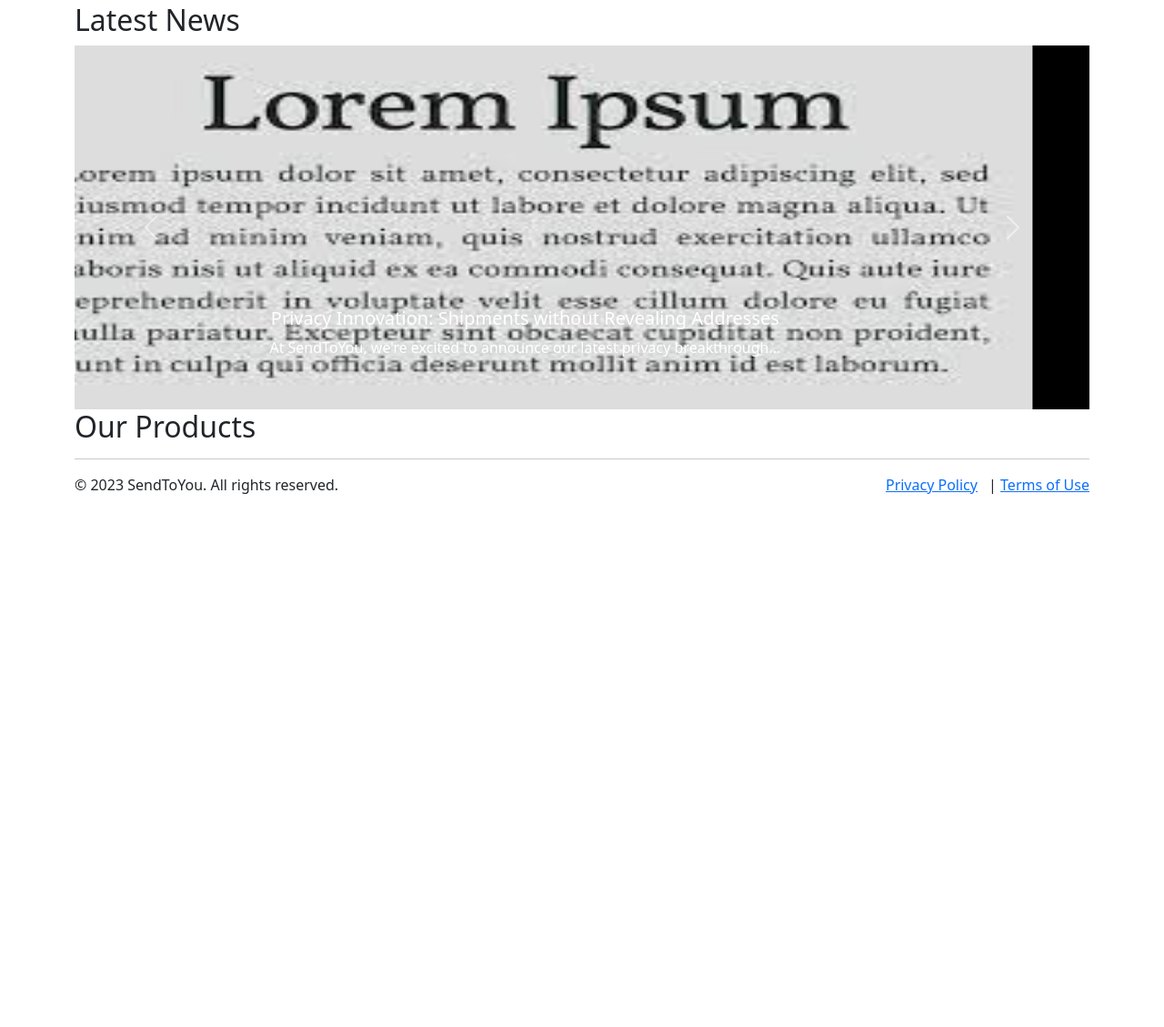
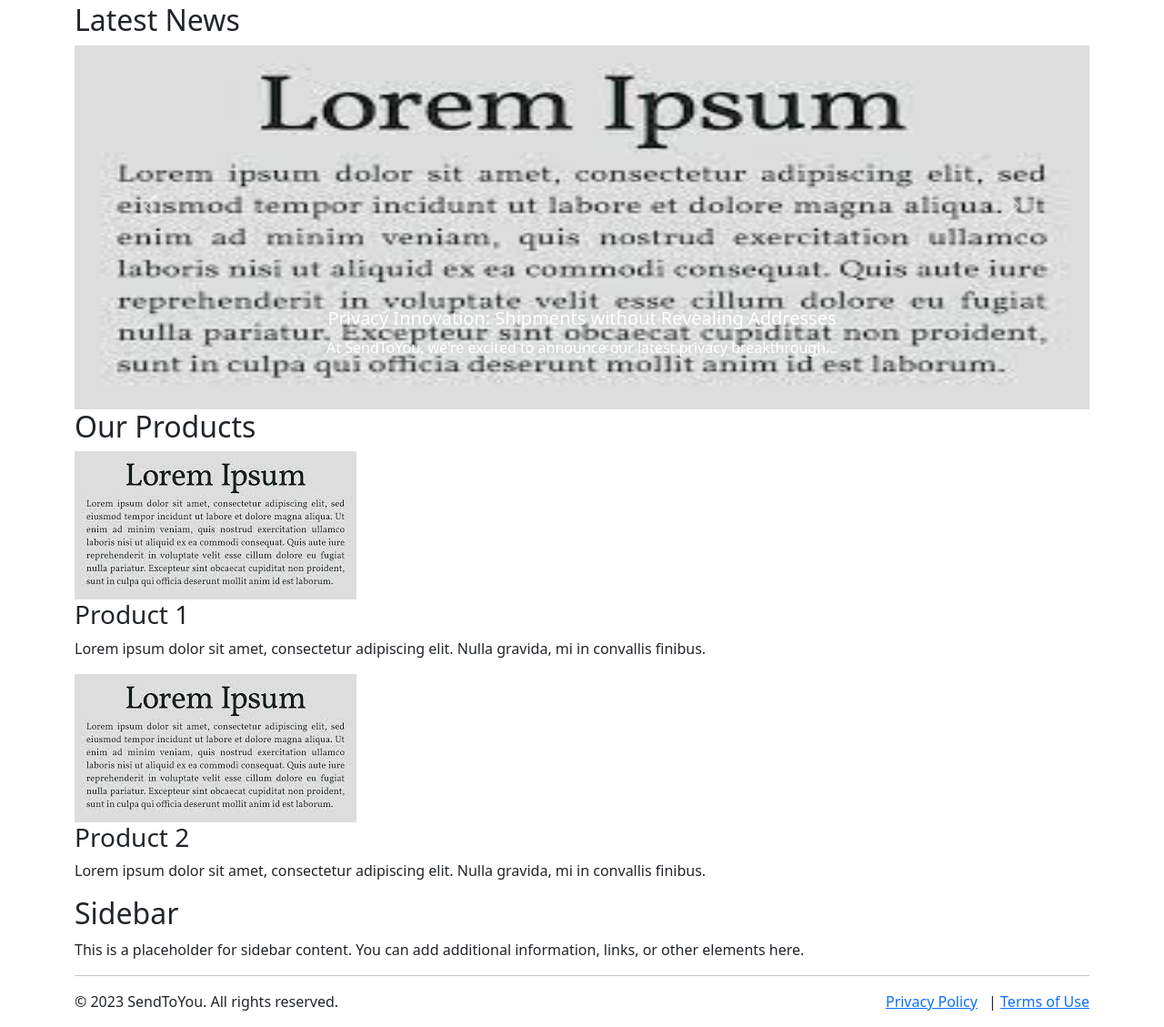
Before and after one commit to S4nxez/markup1stTerm, a plain HTML site: page index.html in a window 1280 px wide. Shown: the part 199-1328 px from the top of the page at 91% size. Before the commit the page ends 800 px from the top, so only its background shows below. Drawn offline with nearby package versions, Linux system fonts and the light colour scheme.

Commit message:
final commit several errors found

```diff
--- a/index.html
+++ b/index.html
@@ -48,8 +48,8 @@
     <!-- News Carousel -->
     <main class="container mt-3">
         <section id="news">
+            <div id="newsCarousel" class="carousel slide" data-bs-carousel="true">
             <h2>Latest News</h2>
-            <div id="newsCarousel" class="carousel slide" data-bs-ride="carousel">
                 <div class="carousel-inner">
                     <div class="carousel-item active">
                         <img src="images/news1.jpg" class="d-block w-100" alt="News Image 1">
@@ -66,7 +66,7 @@
                         </div>
                     </div>
                     <div class="carousel-item">
-                        <img src="images/news3.jpg" class="d-block w-100" alt="News Image 3">
+                        <img src="images/news1.jpg" class="d-block w-100" alt="News Image 3">
                         <div class="carousel-caption d-none d-md-block">
                             <h5>Featured Achievement: Reduction in Shipping Time</h5>
                             <p>We're thrilled to share our latest achievement: a noteworthy reduction...</p>
@@ -83,14 +83,28 @@
                 </button>
             </div>
         </section>
-        <!-- Our products-->
+        <!-- products-->
         <section id="products">
             <h2>Our Products</h2>
+            <div class="product">
+                <img src="images/news1.jpg" alt="Product 1">
+                <h3>Product 1</h3>
+                <p>Lorem ipsum dolor sit amet, consectetur adipiscing elit. Nulla gravida, mi in convallis finibus.</p>
+            </div>
+
+            <div class="product">
+                <img src="images/news1.jpg" alt="Product 2">
+                <h3>Product 2</h3>
+                <p>Lorem ipsum dolor sit amet, consectetur adipiscing elit. Nulla gravida, mi in convallis finibus.</p>
+            </div>
+
+            <!-- Add more -->
         </section>
     </main>
 
     <aside class="container mt-3">
-        <!-- Sidebar -->
+        <h2>Sidebar</h2>
+        <p>This is a placeholder for sidebar content. You can add additional information, links, or other elements here.</p>
     </aside>
 
     <!-- Footer -->
@@ -109,7 +123,5 @@
         </div>
     </footer>
 
-    <!-- Bootstrap JS and dependencies -->
-    <script src="https://cdn.jsdelivr.net/npm/bootstrap@5.3.2/dist/js/bootstrap.bundle.min.js"></script>
 </body>
 </html>
```
Also changed, not shown: docs/onlyCss.html (+1 -1 lines), styles/styles.css (+1 -25 lines), images/news3.jpg (deleted).
